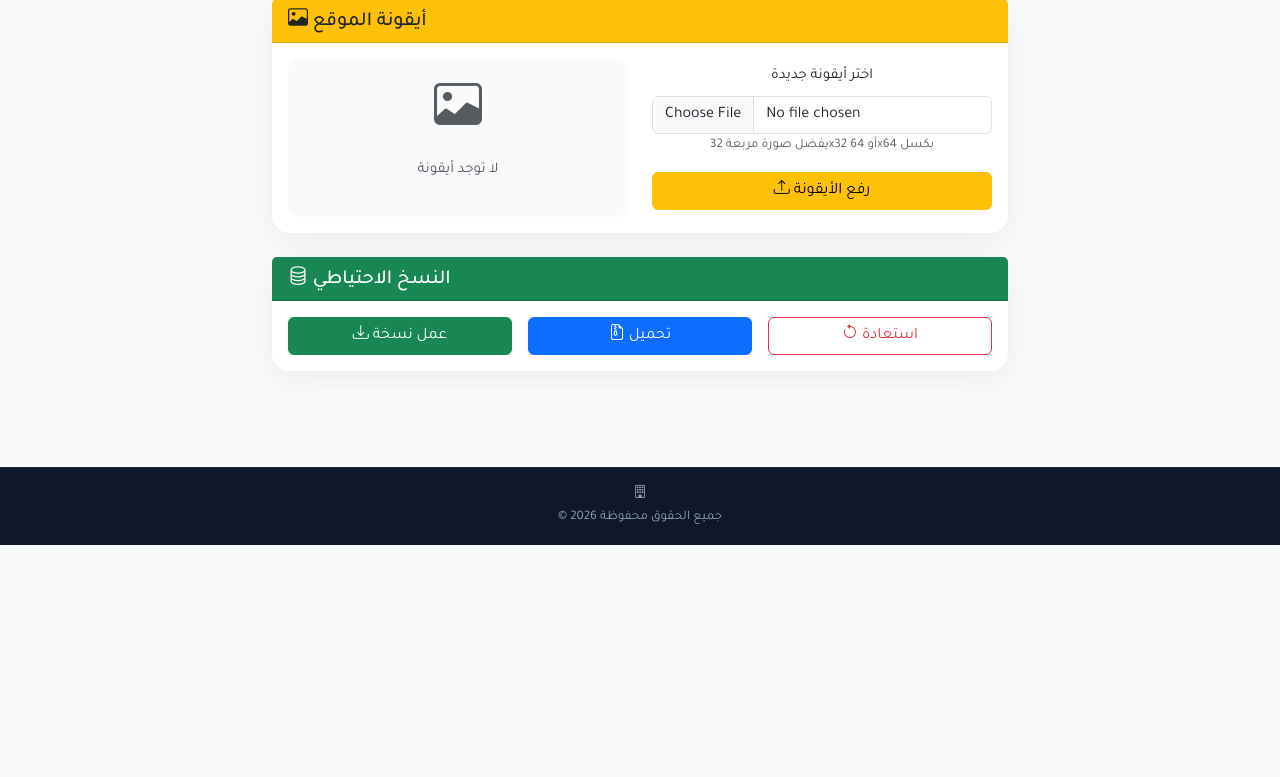
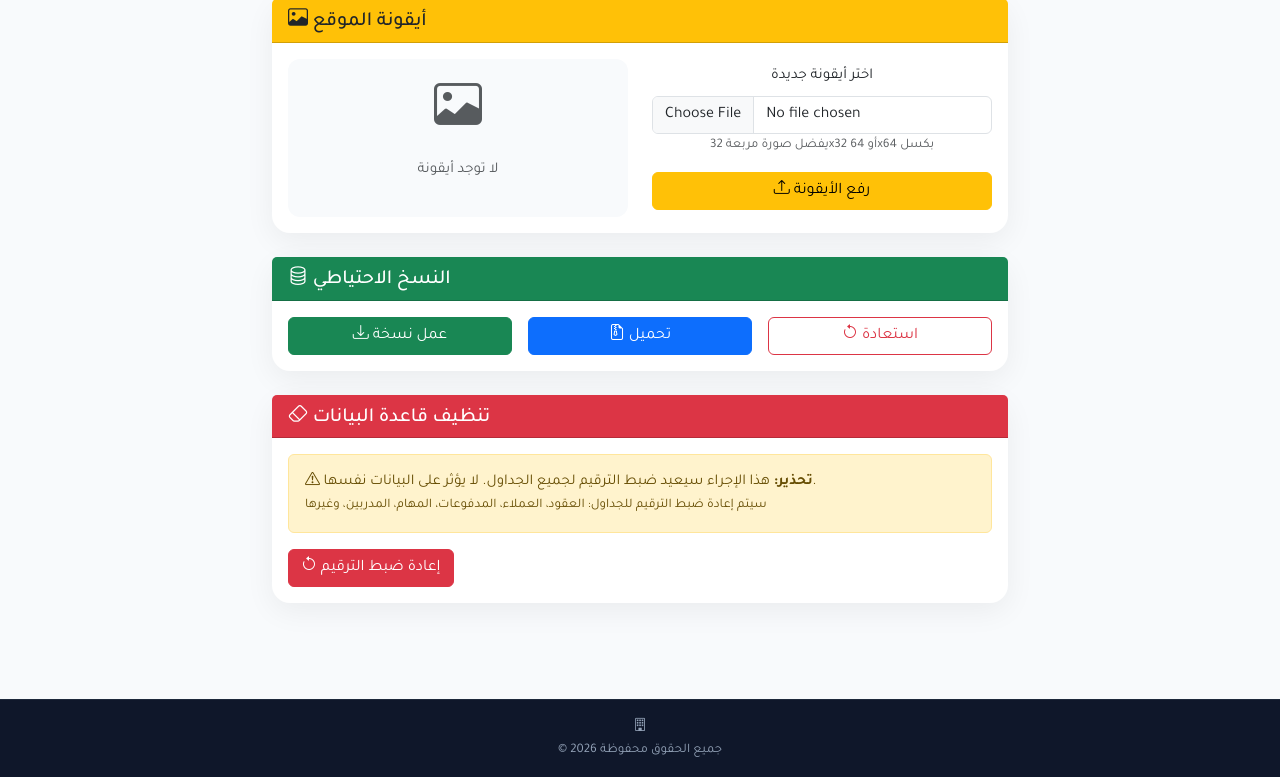
Before and after one commit to fahdsalim19977-sys/taskmanagementerp, a Python web app: template templates/company_settings.html in a window 1280 px wide. Shown: the part 973-1750 px from the top of the page. Before the commit the page ends 1518 px from the top, so only its background shows below. Run offline with Jinja, Linux system fonts and the light colour scheme; the template is opened without the code that fills it, so the values that code supplies are empty.

Commit message:
Add files via upload

```diff
--- a/templates/company_settings.html
+++ b/templates/company_settings.html
@@ -160,6 +160,26 @@
                 </div>
             </div>
         </div>
+
+        <!-- ===== تنظيف قاعدة البيانات ===== -->
+        <div class="card mb-4 border-danger">
+            <div class="card-header bg-danger text-white">
+                <h5 class="mb-0"><i class="bi bi-eraser"></i> تنظيف قاعدة البيانات</h5>
+            </div>
+            <div class="card-body">
+                <div class="alert alert-warning">
+                    <i class="bi bi-exclamation-triangle"></i>
+                    <strong>تحذير:</strong> هذا الإجراء سيعيد ضبط الترقيم لجميع الجداول. لا يؤثر على البيانات نفسها.
+                    <br>
+                    <small>سيتم إعادة ضبط الترقيم للجداول: العقود، العملاء، المدفوعات، المهام، المدربين، وغيرها</small>
+                </div>
+                <form method="POST" action="/reset_sequence">
+                    <button type="submit" class="btn btn-danger" onclick="return confirm('⚠️ هل أنت متأكد من إعادة ضبط الترقيم؟')">
+                        <i class="bi bi-arrow-counterclockwise"></i> إعادة ضبط الترقيم
+                    </button>
+                </form>
+            </div>
+        </div>
     </div>
 </div>
 
```
Also changed, not shown: templates/clients.html (+5 -25 lines), templates/contracts.html (+6 -29 lines), templates/tasks.html (+7 -34 lines).
